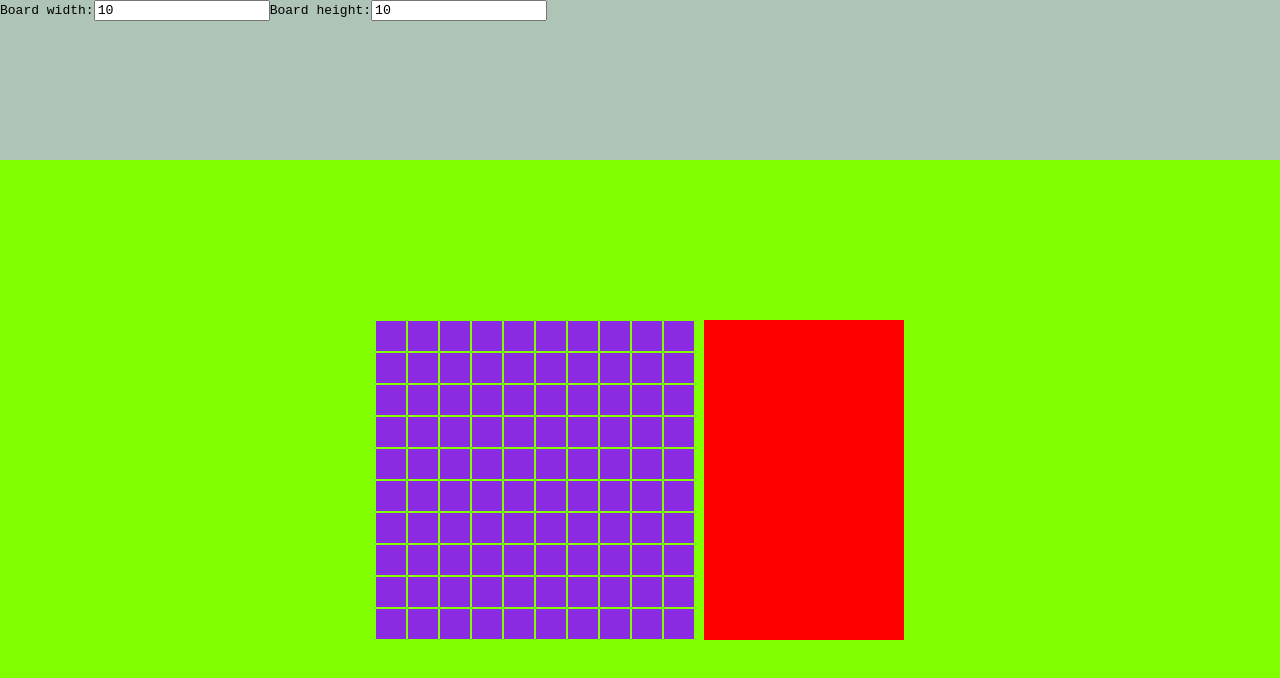
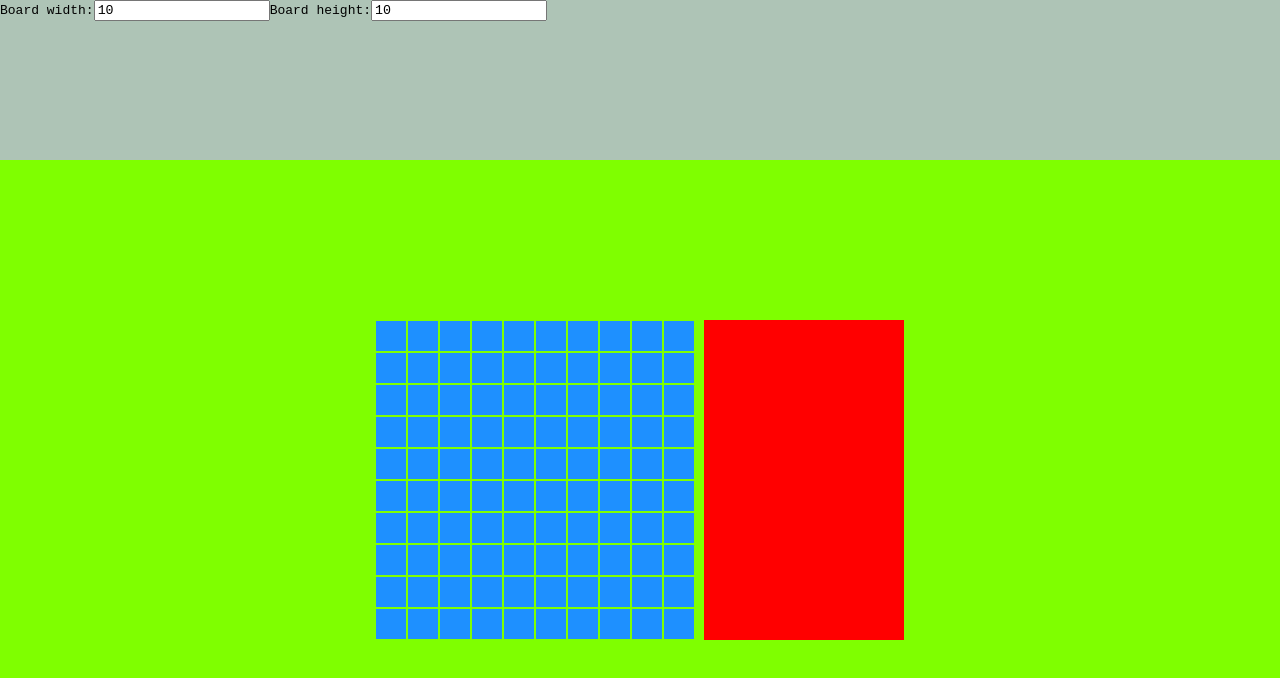
Before and after one commit to koshonson/minesweeper, a React (Vite) app: page / in a window 1280 px wide. Shown: the top 678 px of the page. Built offline with nearby package versions, Linux system fonts and the light colour scheme.

Commit message:
added basic Cell component interactions - exploring and flagging

```diff
--- a/src/components/Cell.jsx
+++ b/src/components/Cell.jsx
@@ -1,5 +1,26 @@
-import React from 'react';
+import React, { useState } from 'react';
 
 export const Cell = () => {
-  return <div className='cell'></div>;
+  const [explored, setExplored] = useState(false);
+  const [flagged, setFlagged] = useState(false);
+
+  const flagCell = e => {
+    e.preventDefault();
+    setFlagged(!flagged);
+  };
+
+  const exploreCell = e => {
+    e.preventDefault();
+    if (flagged) return;
+    setExplored(true);
+  };
+
+  return (
+    <div
+      className='cell'
+      onContextMenu={flagCell}
+      onClick={exploreCell}
+      style={{ backgroundColor: flagged ? 'blue' : explored ? 'red' : 'dodgerblue' }}
+    ></div>
+  );
 };
--- a/src/components/GameBoard.jsx
+++ b/src/components/GameBoard.jsx
@@ -11,7 +11,7 @@ export const GameBoard = ({ width, height }) => {
   };
 
   return (
-    <main class='main-content'>
+    <main className='main-content'>
       <div className='game-board' style={{ gridTemplateColumns: `repeat(${width}, auto)` }}>
         {renderCells({ width, height })}
       </div>
```
